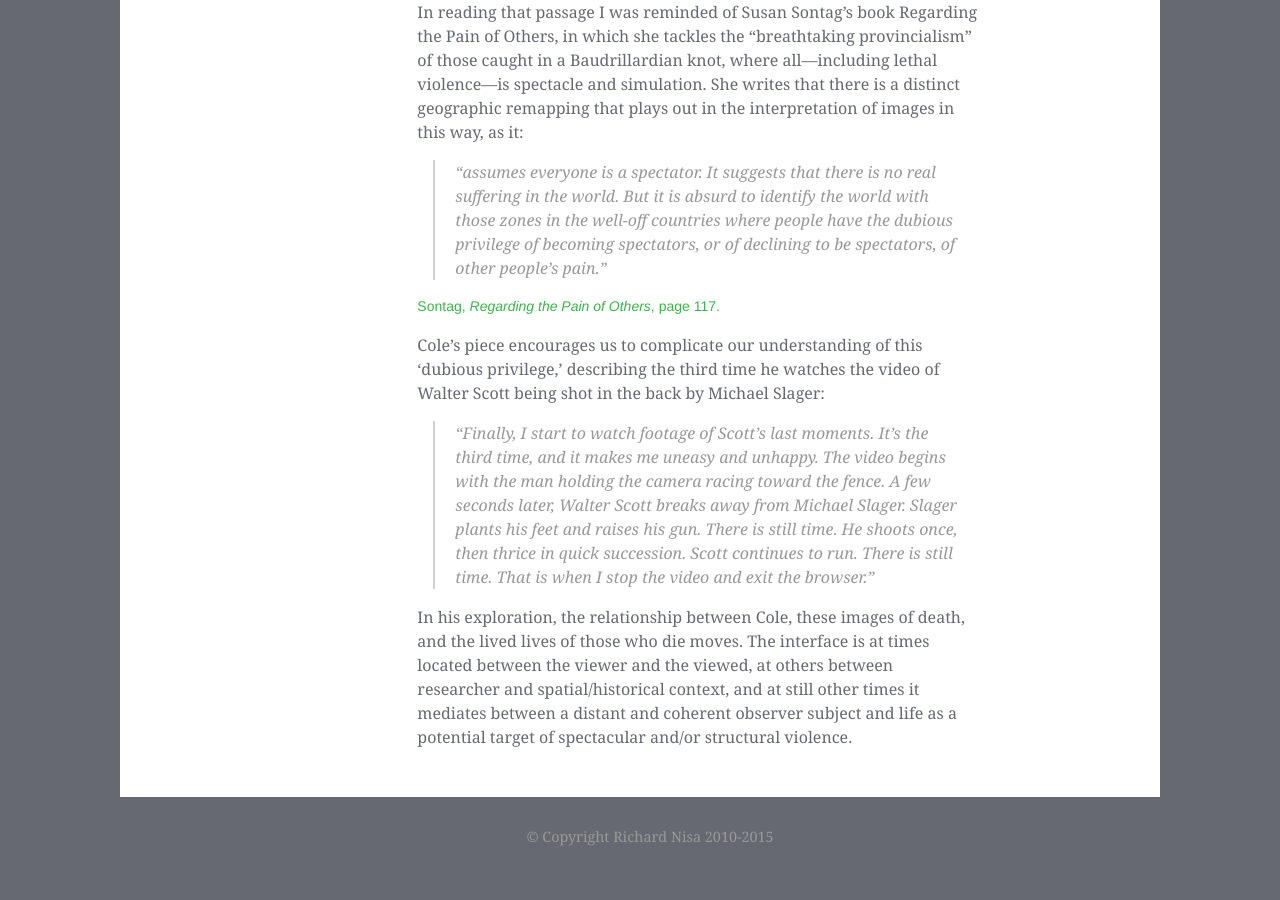
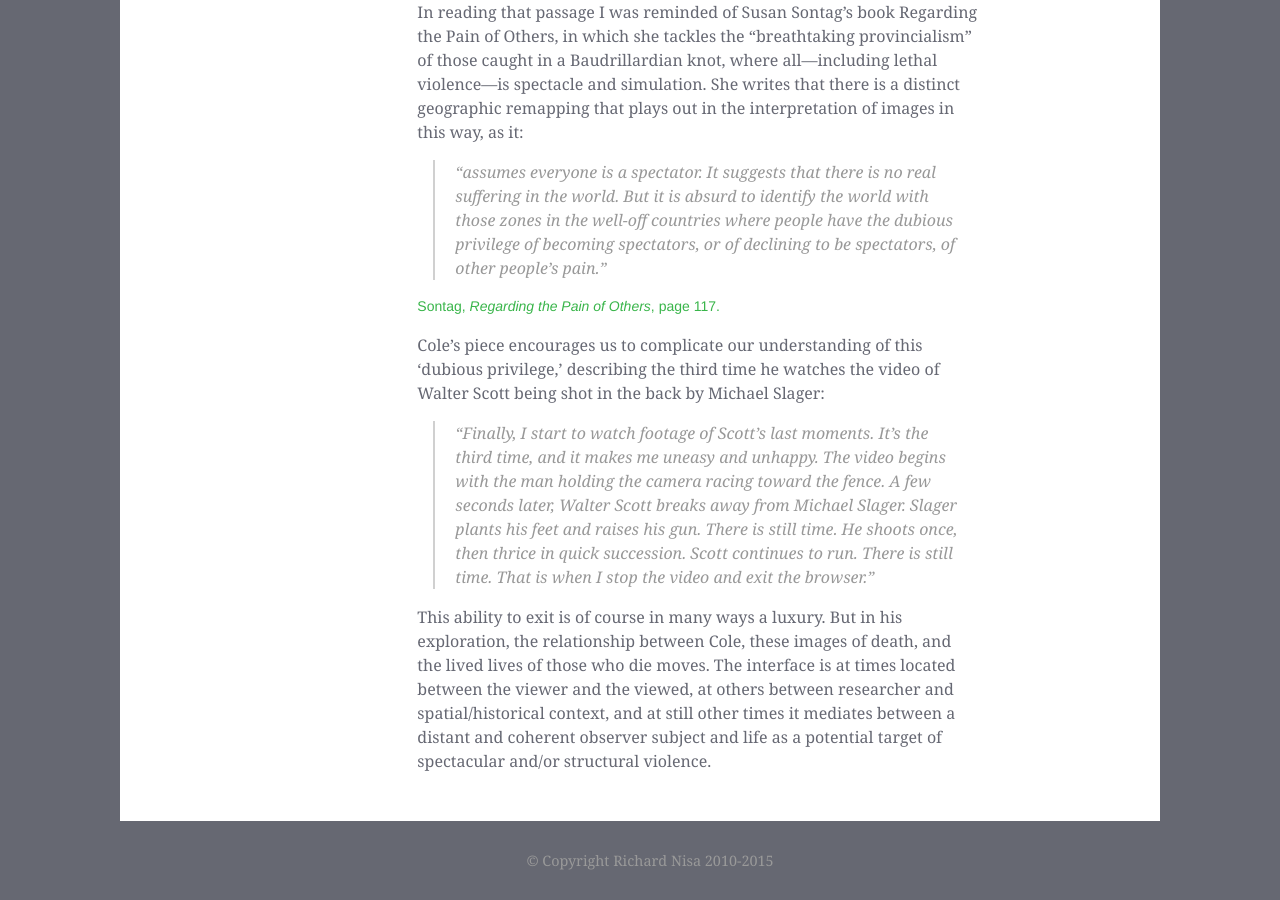
Before and after one commit to nisaface/nisaface.github.io, a Jekyll site: the page built from _posts/2015-5-22-pain-of-others.md, in a window 1280 px wide and 900 px high, scrolled down 906 px. Built offline with Jekyll 4.4.1, drawn with Linux system fonts in a browser that asks for light colours; before the commit the page ends 1782 px from its top, so only the background shows below that; grey boxes are pictures that could not be loaded.

Commit message:
minor edt

```diff
--- a/_posts/2015-5-22-pain-of-others.md
+++ b/_posts/2015-5-22-pain-of-others.md
@@ -22,4 +22,4 @@
 
 > “Finally, I start to watch footage of Scott’s last moments. It’s the third time, and it makes me uneasy and unhappy. The video begins with the man holding the camera racing toward the fence. A few seconds later, Walter Scott breaks away from Michael Slager. Slager plants his feet and raises his gun. There is still time. He shoots once, then thrice in quick succession. Scott continues to run. There is still time. That is when I stop the video and exit the browser.”
 
-In his exploration, the relationship between Cole, these images of death, and the lived lives of those who die moves. The interface is at times located between the viewer and the viewed, at others between researcher and spatial/historical context, and at still other times it mediates between a distant and coherent observer subject and life as a potential target of spectacular and/or structural violence.
+This ability to exit is of course in many ways a luxury. But in his exploration, the relationship between Cole, these images of death, and the lived lives of those who die moves. The interface is at times located between the viewer and the viewed, at others between researcher and spatial/historical context, and at still other times it mediates between a distant and coherent observer subject and life as a potential target of spectacular and/or structural violence.
```
